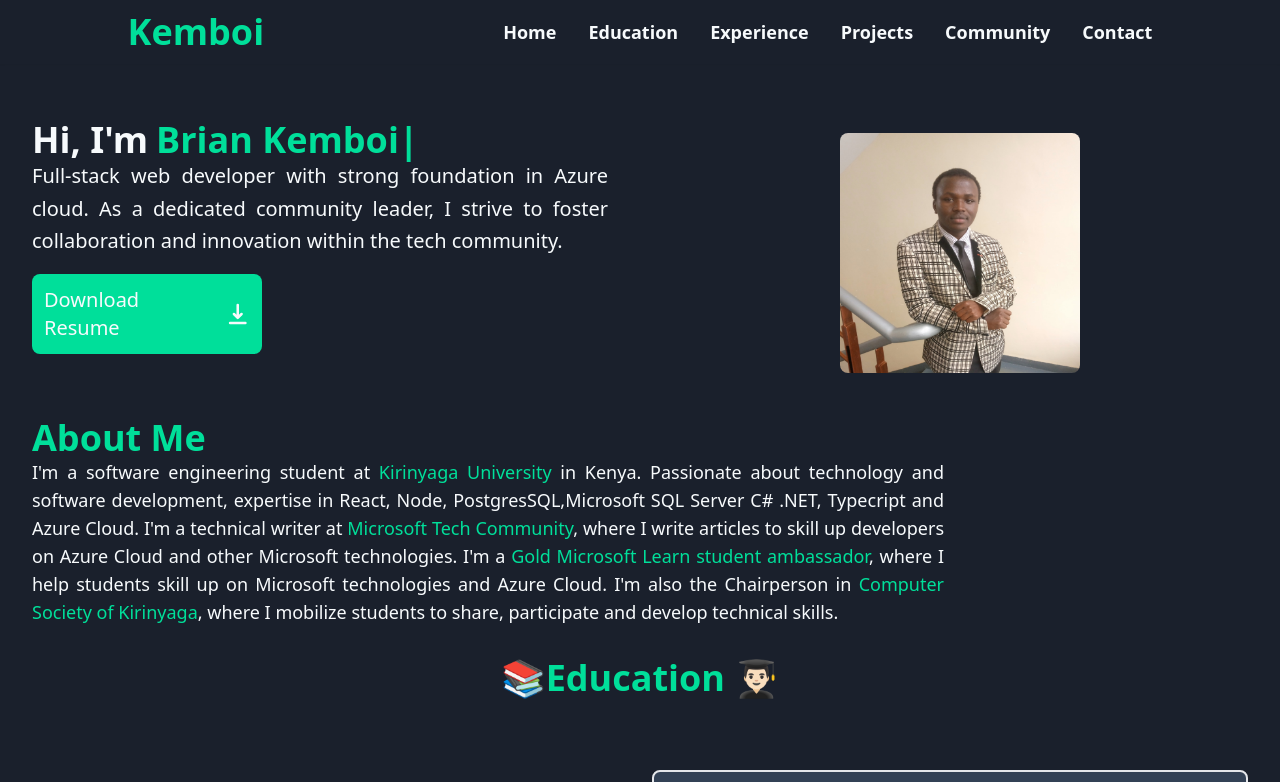
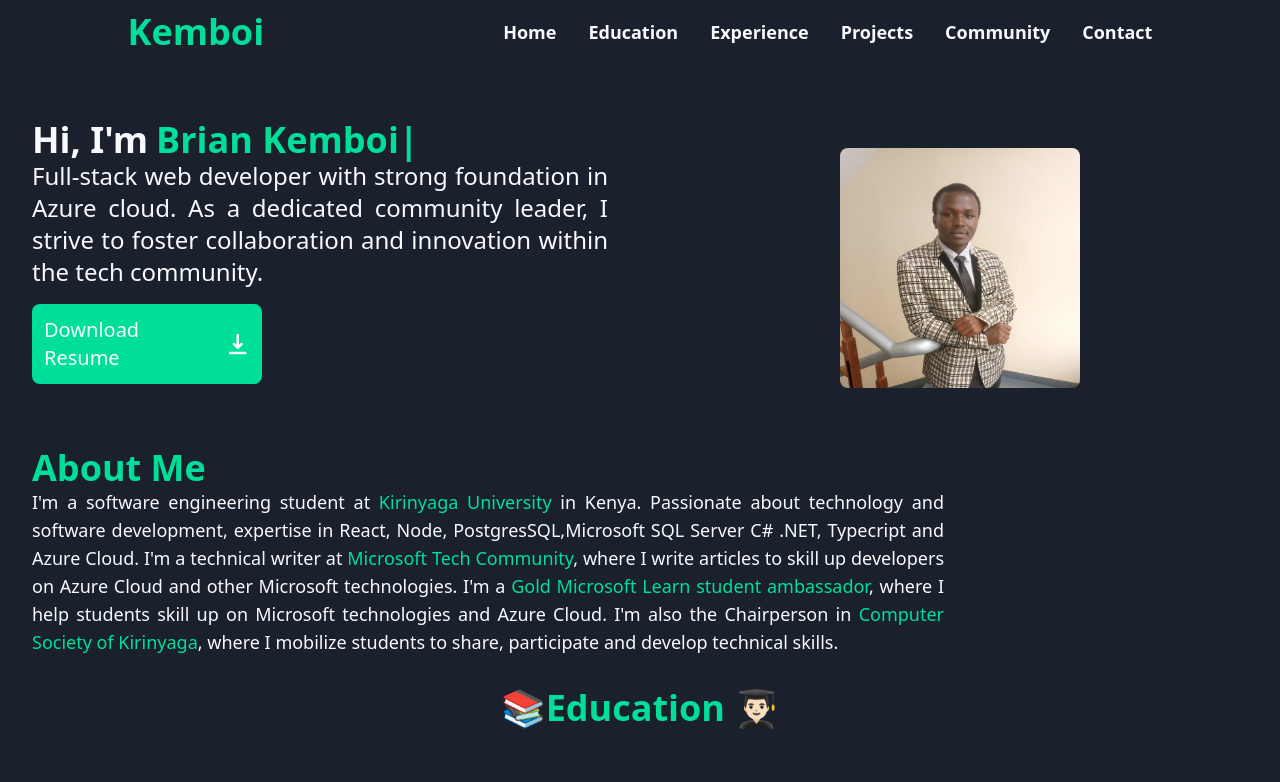
Before and after one commit to kemboi590/portfolio-website, a React (Vite) app: page / in a window 1280 px wide. Shown: the top 782 px of the page. Built offline with nearby package versions, Linux system fonts and the light colour scheme.

Commit message:
updates app text on xl screens

```diff
--- a/src/pages/2.Home/Home.tsx
+++ b/src/pages/2.Home/Home.tsx
@@ -23,7 +23,7 @@ export const Home = () => {
                             </span>
                         </h1>
 
-                        <p className="text-xl w-full md:w-[1/2] leading-relaxed text-justify">
+                        <p className="text-xl xl:text-2xl w-full md:w-[1/2] leading-relaxed text-justify">
                             Full-stack web developer with strong foundation in Azure cloud. As a dedicated community leader, I strive to foster collaboration and innovation within the tech community.
                         </p>
 
```
